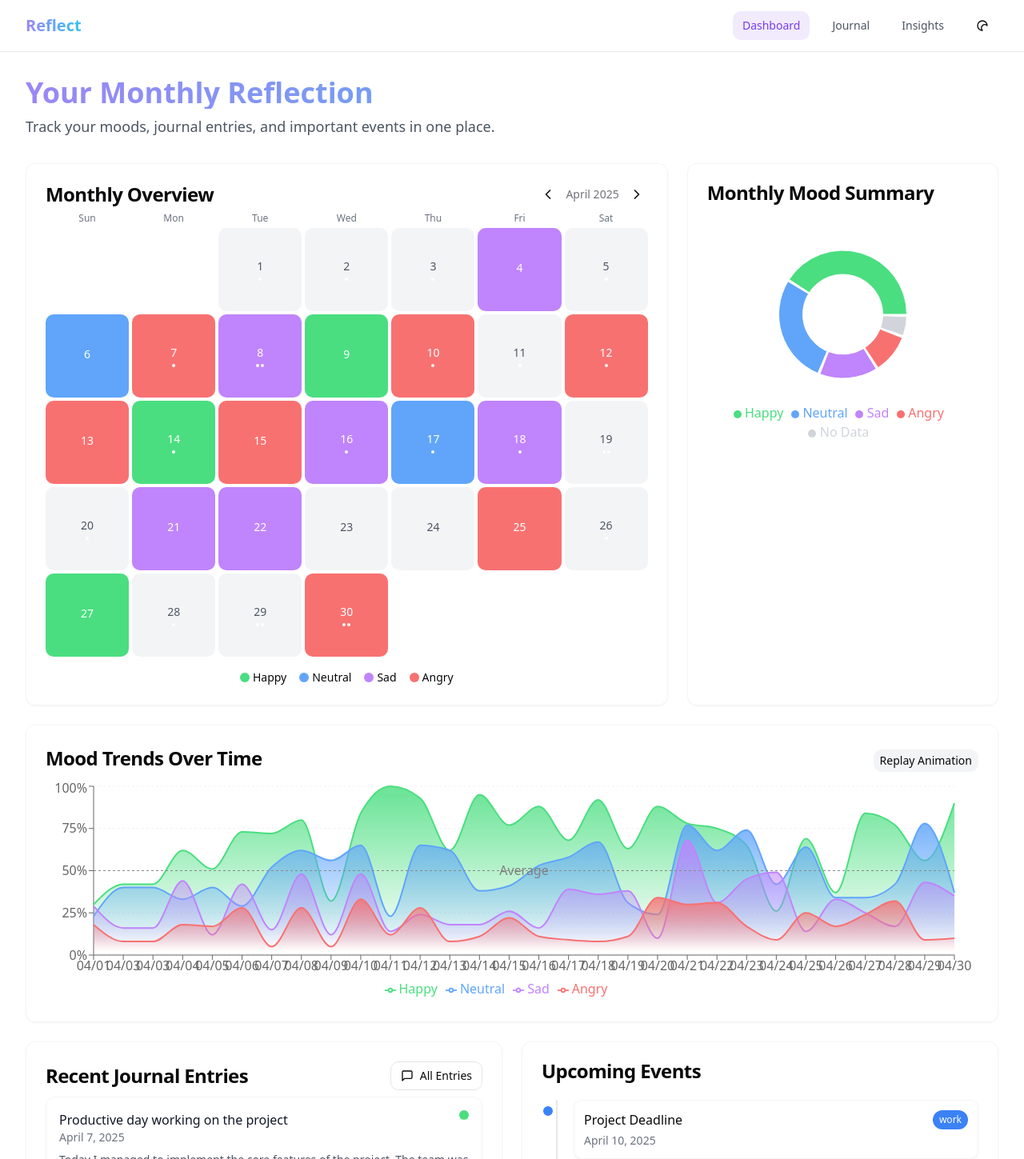
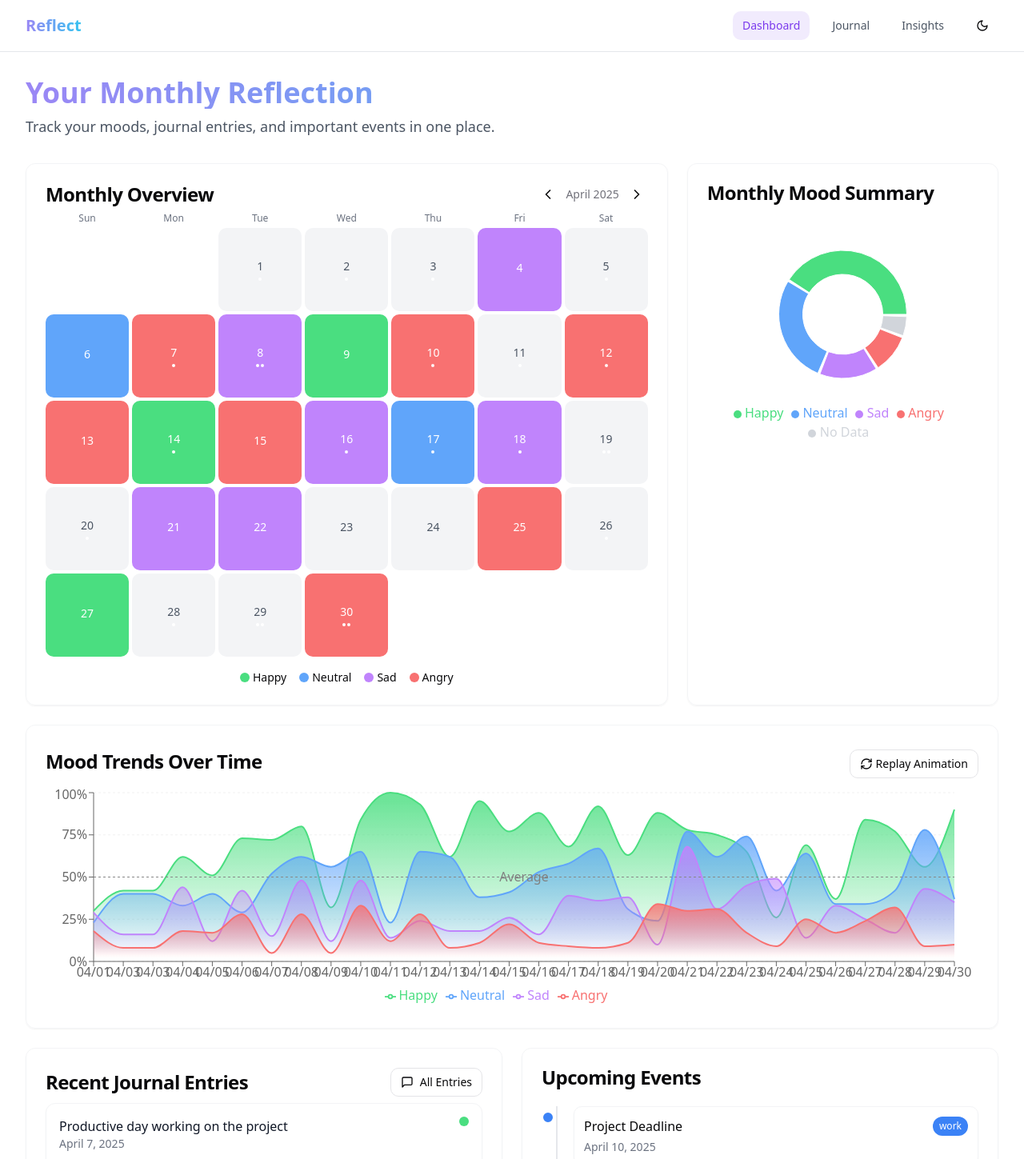
Before and after one commit to Suryanshu-byte/reflect-flow-visuals, a React (Vite) app: page / in a window 1280 px wide. Shown: the top 1449 px of the page at 80% size. Built offline with nearby package versions, Linux system fonts and the light colour scheme.

Commit message:
Fix: MoodTrends replay animation
Fixes the replay animation in MoodTrends to work correctly and be visible in dark mode.

```diff
--- a/src/components/MoodTrends.tsx
+++ b/src/components/MoodTrends.tsx
@@ -1,4 +1,3 @@
-
 import React, { useState, useEffect } from 'react';
 import { Card, CardContent, CardHeader, CardTitle } from "@/components/ui/card";
 import {
@@ -15,8 +14,9 @@ import {
   ReferenceLine
 } from 'recharts';
 import { cn } from "@/lib/utils";
+import { RefreshCw } from "lucide-react";
+import { Button } from "@/components/ui/button";
 
-// Mock data for demonstration
 const generateMoodData = () => {
   const moodLabels = ['Happy', 'Neutral', 'Sad', 'Angry'];
   const days = 30;
@@ -28,27 +28,25 @@ const generateMoodData = () => {
       date: `04/${i <= 9 ? '0' + i : i}`,
     };
 
-    // Generate a weighted random distribution that favors happy/neutral
     moodLabels.forEach(mood => {
       let value = 0;
 
       if (mood === 'Happy') {
-        value = Math.max(30, Math.floor(Math.random() * 70) + 30); // Higher values
+        value = Math.max(30, Math.floor(Math.random() * 70) + 30);
       } else if (mood === 'Neutral') {
         value = Math.max(20, Math.floor(Math.random() * 60) + 20);
       } else if (mood === 'Sad') {
         value = Math.max(10, Math.floor(Math.random() * 40) + 10);
       } else {
-        value = Math.max(5, Math.floor(Math.random() * 30) + 5); // Lower values
+        value = Math.max(5, Math.floor(Math.random() * 30) + 5);
       }
 
-      // Add some patterns/trends
-      if (i > 10 && i < 15) { // A period of increased happiness
+      if (i > 10 && i < 15) {
         if (mood === 'Happy') value += 15;
         if (mood === 'Sad') value -= 10;
       }
 
-      if (i > 20 && i < 25) { // A period of slight sadness
+      if (i > 20 && i < 25) {
         if (mood === 'Sad') value += 20;
         if (mood === 'Happy') value -= 10;
       }
@@ -74,7 +72,6 @@ const MoodTrends = ({ className }: MoodTrendsProps) => {
     const moodData = generateMoodData();
     let currentIndex = 0;
 
-    // Progressively reveal data points
     const interval = setInterval(() => {
       if (currentIndex < moodData.length) {
         setData(prevData => [...prevData, moodData[currentIndex]]);
@@ -83,7 +80,7 @@ const MoodTrends = ({ className }: MoodTrendsProps) => {
         clearInterval(interval);
         setIsAnimating(false);
       }
-    }, 150); // Adjust speed of animation
+    }, 150);
 
     return () => clearInterval(interval);
   }, []);
@@ -98,12 +95,15 @@ const MoodTrends = ({ className }: MoodTrendsProps) => {
       <CardHeader className="flex flex-row items-center justify-between pb-2">
         <CardTitle>Mood Trends Over Time</CardTitle>
         {!isAnimating && (
-          <button
+          <Button
+            variant="outline"
+            size="sm"
             onClick={resetAnimation}
-            className="text-sm px-2 py-1 rounded-md bg-gray-100 hover:bg-gray-200 transition-colors"
+            className="gap-1 text-sm font-medium transition-colors bg-background text-foreground hover:bg-accent"
           >
+            <RefreshCw className="h-3.5 w-3.5" />
             Replay Animation
-          </button>
+          </Button>
         )}
       </CardHeader>
       <CardContent className="pt-0">
--- a/src/components/ThemeToggle.tsx
+++ b/src/components/ThemeToggle.tsx
@@ -12,13 +12,13 @@ const ThemeToggle = () => {
       variant="ghost"
       size="icon"
       onClick={toggleTheme}
-      className="rounded-full transition-all duration-200 hover:scale-110"
+      className="rounded-full transition-all duration-300 hover:scale-110"
       aria-label="Toggle theme"
     >
       {theme === "light" ? (
-        <Moon className="h-[1.2rem] w-[1.2rem] rotate-90 transition-all dark:rotate-0" />
+        <Moon className="h-[1.2rem] w-[1.2rem] transition-all duration-300 ease-in-out" />
       ) : (
-        <Sun className="h-[1.2rem] w-[1.2rem] rotate-0 transition-all dark:rotate-90" />
+        <Sun className="h-[1.2rem] w-[1.2rem] text-yellow-300 transition-all duration-300 ease-in-out" />
       )}
     </Button>
   );
```
